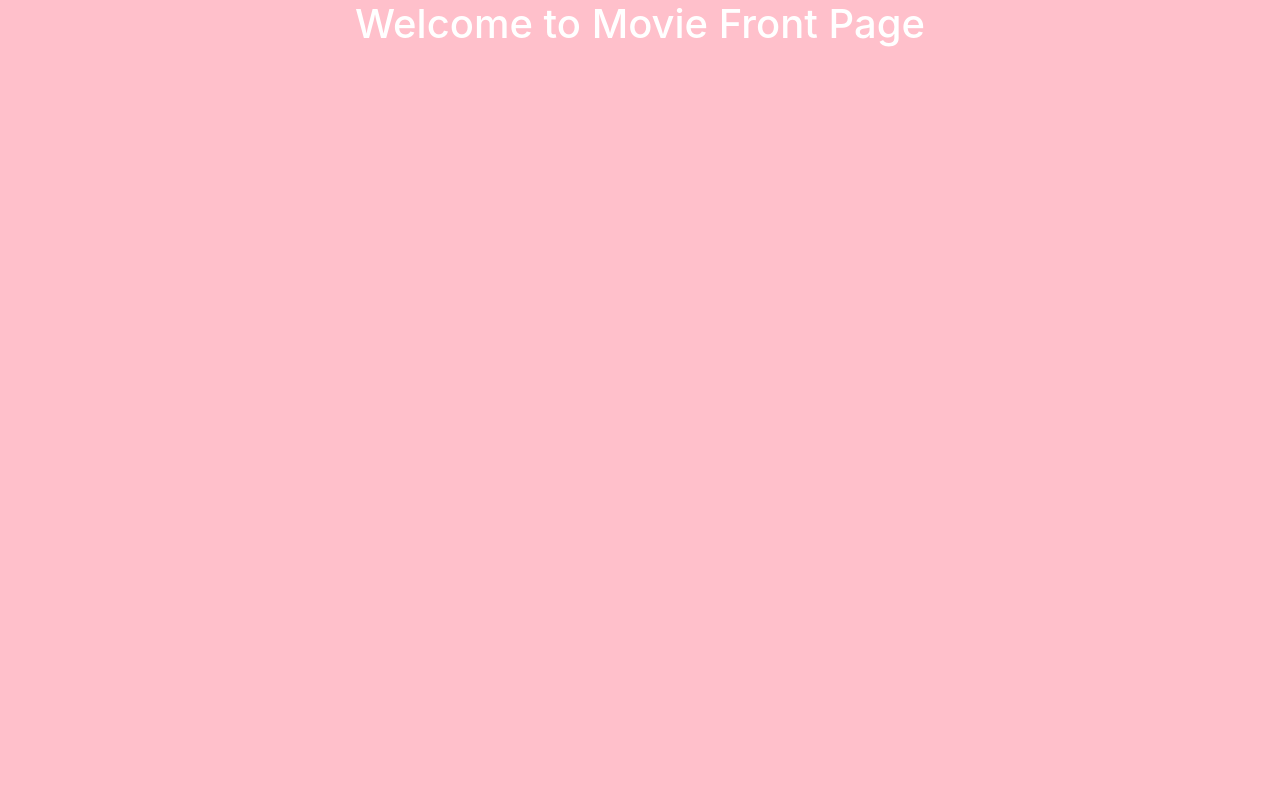
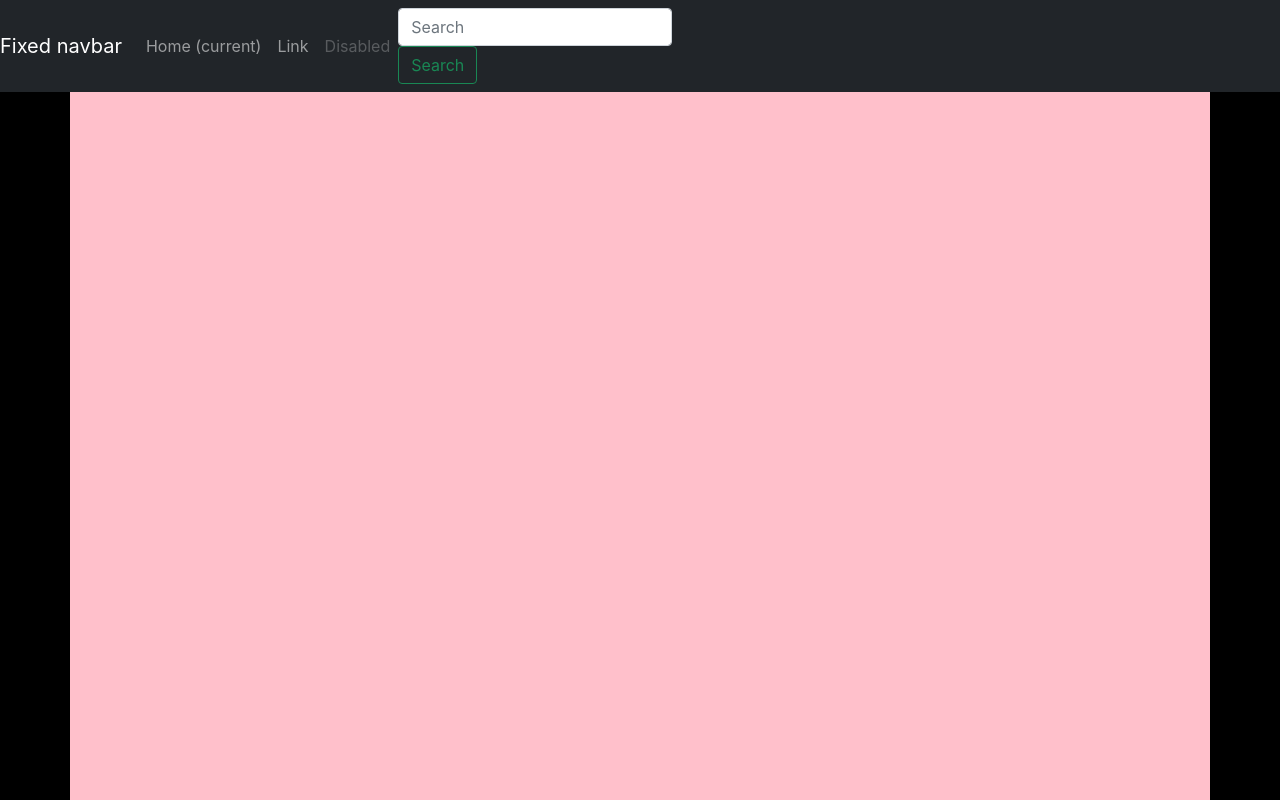
Before and after one commit to MehadiHassan/cefalo_front_end_web_developer_assignment, a React (Create React App) app in the folder cefalo-movie-mania/: page / in a window 1280 px wide. Built offline with nearby package versions, Linux system fonts and the light colour scheme.

Commit message:
PHASE1 : Add common navbar.

```diff
--- a/cefalo-movie-mania/src/App.tsx
+++ b/cefalo-movie-mania/src/App.tsx
@@ -5,7 +5,6 @@ import { routes } from './routes';
 
 const App: React.FC = () => {
     return (
-        <div className="App">
         <Router>
             <Switch>
                 {routes.map((route, i) => (
@@ -13,7 +12,6 @@ const App: React.FC = () => {
                 ))}
             </Switch>
         </Router>
-        </div>
     );
 };
 
--- /dev/null
+++ b/cefalo-movie-mania/src/componenets/page_layout/navbar/Navbar.tsx
@@ -0,0 +1,51 @@
+import React from 'react';
+import './_navbar.scss';
+
+const Navbar: React.FC = () => {
+    return (
+        <div className="custom-navbar">
+            <nav className="navbar navbar-expand-md navbar-dark fixed-top bg-dark">
+                <a className="navbar-brand" href="#">
+                    Fixed navbar
+                </a>
+                <button
+                    className="navbar-toggler"
+                    type="button"
+                    data-toggle="collapse"
+                    data-target="#navbarCollapse"
+                    aria-controls="navbarCollapse"
+                    aria-expanded="false"
+                    aria-label="Toggle navigation">
+                    <span className="navbar-toggler-icon"></span>
+                </button>
+                <div className="collapse navbar-collapse" id="navbarCollapse">
+                    <ul className="navbar-nav mr-auto">
+                        <li className="nav-item active">
+                            <a className="nav-link" href="#">
+                                Home <span className="sr-only">(current)</span>
+                            </a>
+                        </li>
+                        <li className="nav-item">
+                            <a className="nav-link" href="#">
+                                Link
+                            </a>
+                        </li>
+                        <li className="nav-item">
+                            <a className="nav-link disabled" href="#">
+                                Disabled
+                            </a>
+                        </li>
+                    </ul>
+                    <form className="form-inline mt-2 mt-md-0">
+                        <input className="form-control mr-sm-2" type="text" placeholder="Search" aria-label="Search" />
+                        <button className="btn btn-outline-success my-2 my-sm-0" type="submit">
+                            Search
+                        </button>
+                    </form>
+                </div>
+            </nav>
+        </div>
+    );
+};
+
+export default Navbar;
--- /dev/null
+++ b/cefalo-movie-mania/src/componenets/page_layout/navbar/_navbar.scss
@@ -0,0 +1,3 @@
+.custom-navbar {
+  background: blanchedalmond;
+}
--- /dev/null
+++ b/cefalo-movie-mania/src/componenets/page_layout/page_layout_controller/PageLayoutController.tsx
@@ -0,0 +1,18 @@
+import React from 'react';
+import { useParams } from 'react-router-dom';
+import Movies from '../../../pages/movies/Movies';
+import Navbar from '../navbar/Navbar';
+import './_pageLayoutController.scss';
+
+const PageLayoutController: React.FC = () => {
+    const { id } = useParams<{ id: string }>();
+    return (
+        <div className="page-layout-container">
+            <Navbar />
+            {id == 'movies' ? <Movies /> : null}
+            {id == undefined ? <Movies /> : null}
+        </div>
+    );
+};
+
+export default PageLayoutController;
--- /dev/null
+++ b/cefalo-movie-mania/src/componenets/page_layout/page_layout_controller/_pageLayoutController.scss
@@ -0,0 +1,4 @@
+.page-layout-container {
+  background: black;
+  height: 100%;
+}
--- a/cefalo-movie-mania/src/index.scss
+++ b/cefalo-movie-mania/src/index.scss
@@ -1,5 +1,6 @@
 @import './scss/common';
 @import "./scss/variables";
+
 body {
   margin: 0;
   font-family:
--- a/cefalo-movie-mania/src/pages/movies/Movies.tsx
+++ b/cefalo-movie-mania/src/pages/movies/Movies.tsx
@@ -3,7 +3,7 @@ import './_movies.scss';
 
 const Movies: React.FC = () => {
     return (
-        <div className="movies-container container-fluid">
+        <div className="movies-container container">
             <h1>Welcome to Movie Front Page</h1>
         </div>
     );
--- a/cefalo-movie-mania/src/routes/index.ts
+++ b/cefalo-movie-mania/src/routes/index.ts
@@ -1,11 +1,14 @@
 import loadable from '@loadable/component';
 
 const Movies = loadable(() => import('../pages/movies/Movies'));
+const PageLayoutController = loadable(
+    () => import('../componenets/page_layout/page_layout_controller/PageLayoutController'),
+);
 
 export const routes = [
     {
         path: '/',
-        component: Movies,
+        component: PageLayoutController,
     },
     {
         path: '/movies',
--- a/cefalo-movie-mania/src/scss/_common.scss
+++ b/cefalo-movie-mania/src/scss/_common.scss
@@ -1,4 +1,5 @@
 @import './variables';
+
 html {
   -webkit-text-size-adjust: 100%;
   -webkit-tap-highlight-color: $emperor;
```
Also changed, not shown: cefalo-movie-mania/package.json (+61 -36 lines), cefalo-movie-mania/src/scss/_variables.scss (line endings or trailing spaces), 1 other file (tests, documents, lock files or other folders). Lines whose indentation alone changed are shown as unchanged.
